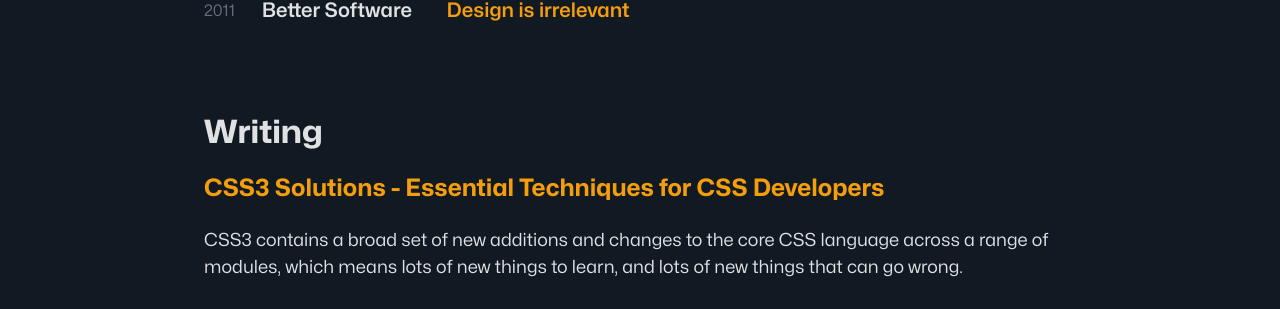
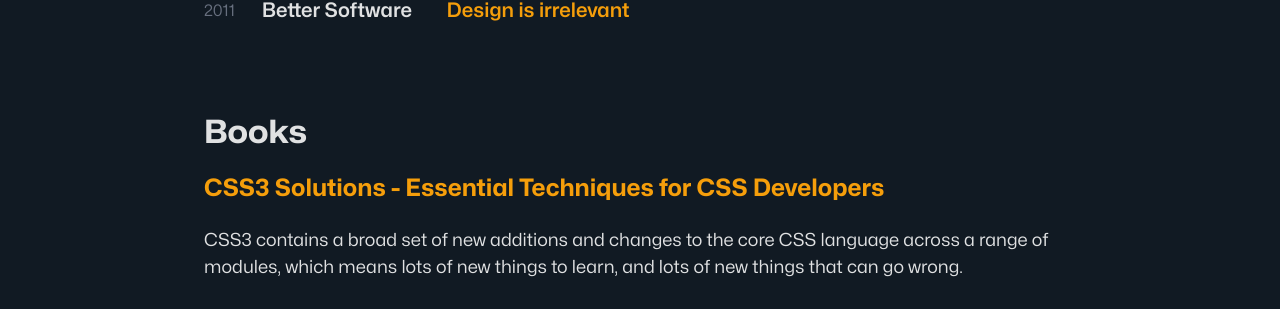
Before and after one commit to zetareticoli/fi, a Jekyll site: the page built from about.html, in a window 1280 px wide and 900 px high, scrolled down 1456 px. Shown: the part 143-452 px from the top of the window. Built offline with Jekyll 4.4.1, drawn with Linux system fonts in a browser that asks for light colours; some web fonts are replaced.

Commit message:
Changed section title

```diff
--- a/about.html
+++ b/about.html
@@ -40,7 +40,7 @@ lead: When not busy at work I love cycling, hiking in the Dolomites and playing
 </section>
 
 <section class="spacing-sections outer-margin">
-  <h2 class="headline-default">Writing</h2>
+  <h2 class="headline-default">Books</h2>
   <article>
     <h3>
       <a href="https://www.amazon.com/CSS3-Solutions-Essential-Techniques-Developers/dp/1430243376">CSS3 Solutions - Essential Techniques for CSS Developers</a>
```
